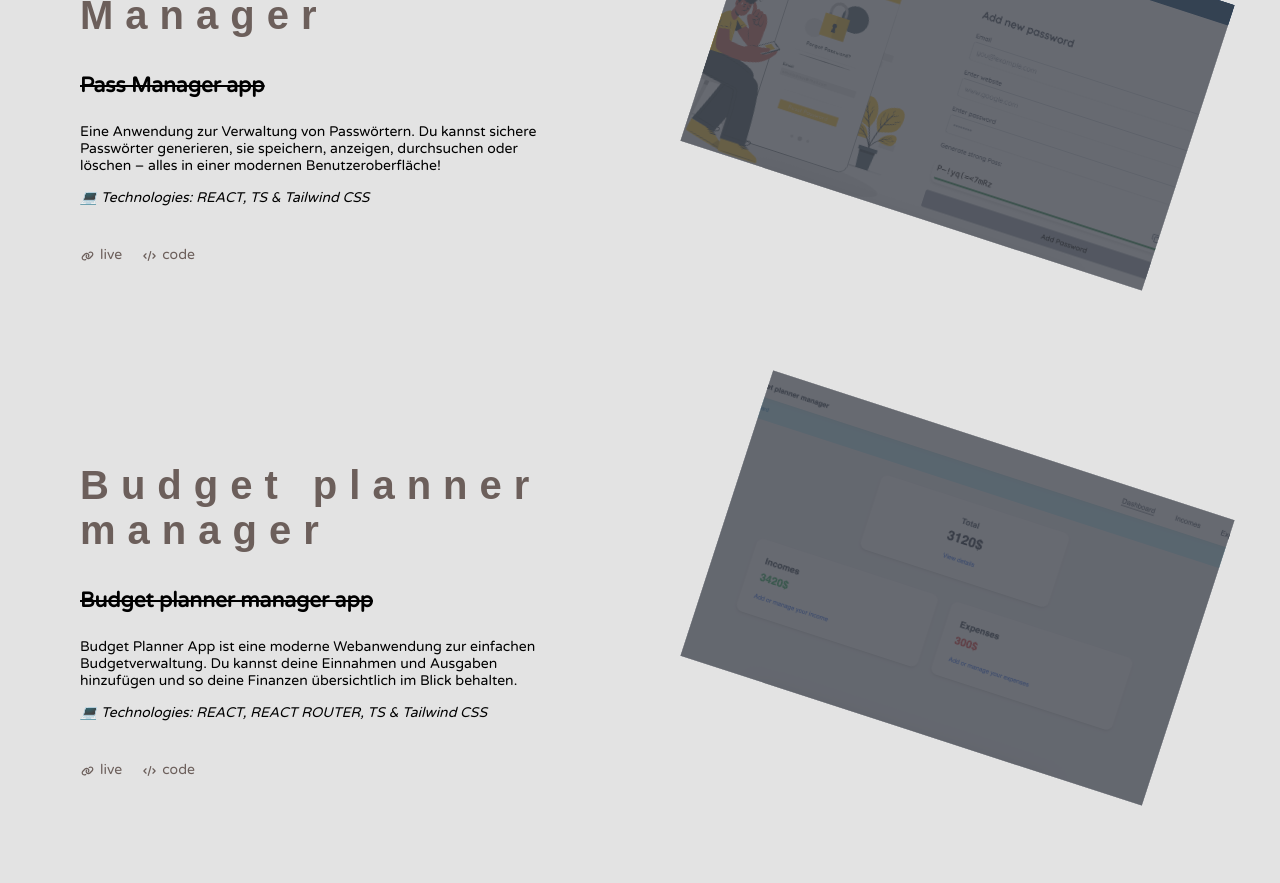
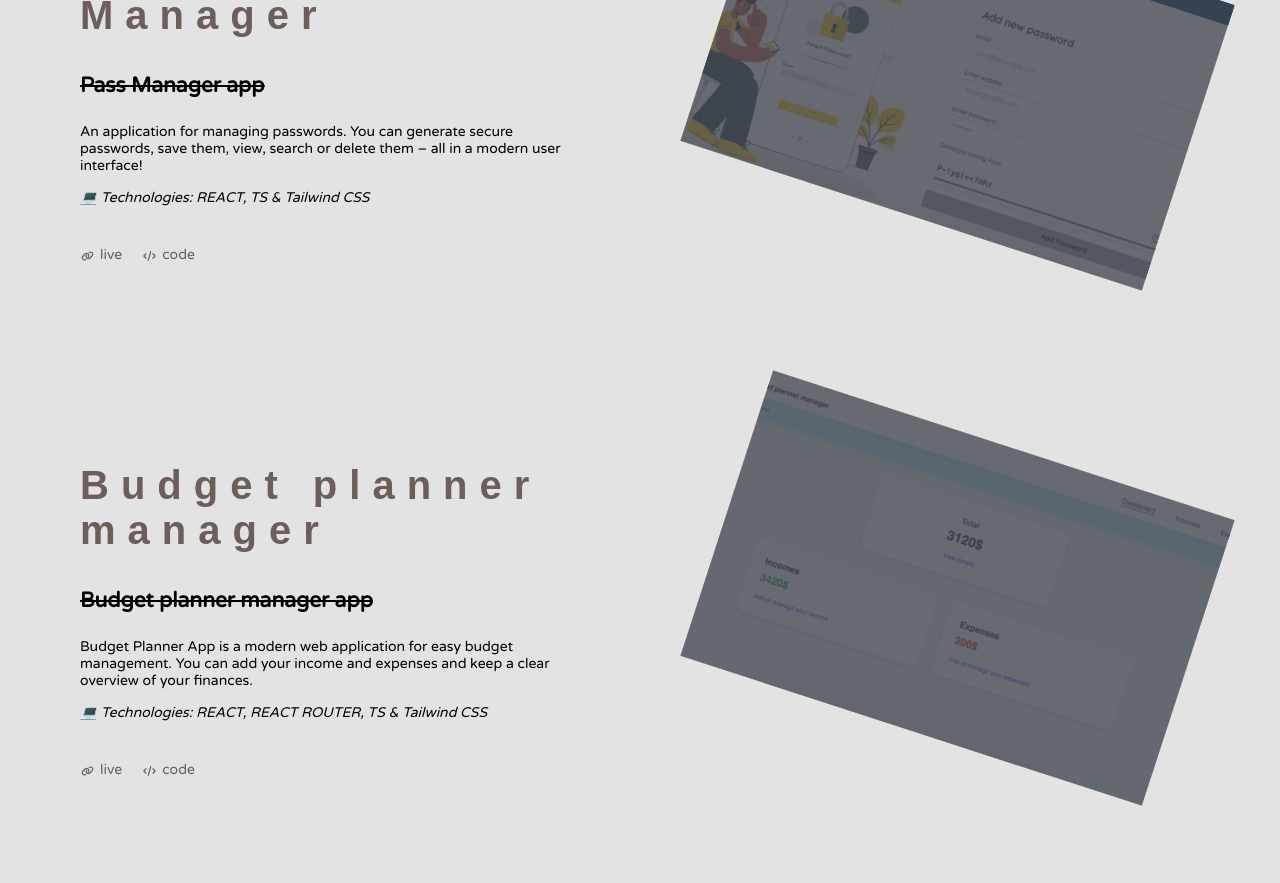
Before and after one commit to martynakiljan/new-portfolio-2024, a React (Create React App) app: page / in a window 1280 px wide. Shown: the part 2320-3203 px from the top of the page. Built offline with nearby package versions, Linux system fonts and the light colour scheme; a web font is replaced by a local one.

Commit message:
change languages

```diff
--- a/src/components/Projects.jsx
+++ b/src/components/Projects.jsx
@@ -44,16 +44,17 @@ const Projects = () => {
 				<Project
 					title='Password Manager'
 					subtitle='Pass Manager app'
-					description='Eine Anwendung zur Verwaltung von Passwörtern. Du kannst sichere Passwörter generieren, sie speichern, anzeigen, durchsuchen oder löschen – alles in einer modernen Benutzeroberfläche!'
+					description='An application for managing passwords. You can generate secure passwords, save them, view, search or delete them – all in a modern user interface!'
 					technologies='REACT, TS & Tailwind CSS'
 					hrefLive='https://elaborate-yeot-b05283.netlify.app/'
 					hrefCode='https://github.com/martynakiljan/password-manager'
 					projectUrl={project12}
 				/>
-						<Project
+
+				<Project
 					title='Budget planner manager'
 					subtitle='Budget planner manager app'
-					description='Budget Planner App ist eine moderne Webanwendung zur einfachen Budgetverwaltung. Du kannst deine Einnahmen und Ausgaben hinzufügen und so deine Finanzen übersichtlich im Blick behalten.'
+					description='Budget Planner App is a modern web application for easy budget management. You can add your income and expenses and keep a clear overview of your finances.'
 					technologies='REACT, REACT ROUTER, TS & Tailwind CSS'
 					hrefLive='https://gorgeous-puffpuff-2bce62.netlify.app/'
 					hrefCode='https://github.com/martynakiljan/budget-planner-app'
```
